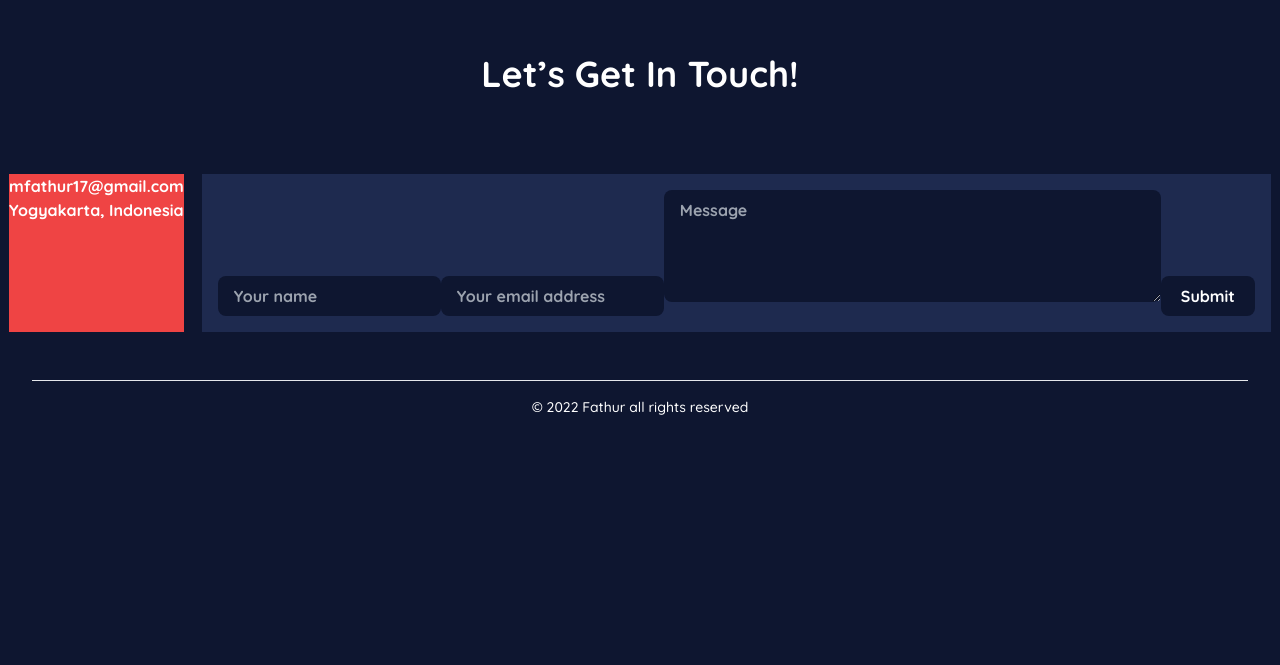
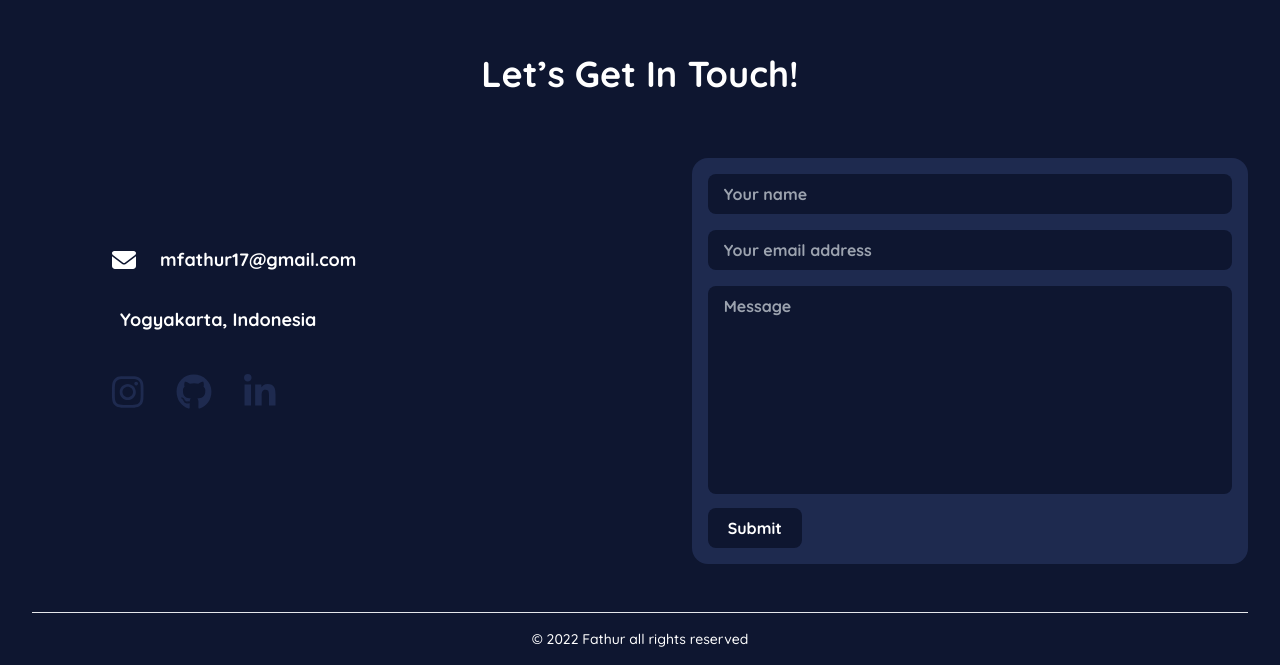
Before and after one commit to mfathur/personal-web, a Vue app: page / in a window 1280 px wide. Shown: the part 1980-2645 px from the top of the page. Before the commit the page ends 2413 px from the top, so only its background shows below. Built offline with nearby package versions, Linux system fonts and the light colour scheme.

Commit message:
ui contact me completed

```diff
--- a/package.json
+++ b/package.json
@@ -8,6 +8,10 @@
     "lint": "vue-cli-service lint"
   },
   "dependencies": {
+    "@fortawesome/fontawesome-svg-core": "^1.3.0",
+    "@fortawesome/free-brands-svg-icons": "^6.0.0",
+    "@fortawesome/free-solid-svg-icons": "^6.0.0",
+    "@fortawesome/vue-fontawesome": "^3.0.0-5",
     "@tailwindcss/postcss7-compat": "^2.2.17",
     "autoprefixer": "^9",
     "core-js": "^3.6.5",
--- a/src/components/AboutMe.vue
+++ b/src/components/AboutMe.vue
@@ -15,12 +15,12 @@
 </template>
 
 <script>
-import profileMapGetters from '@/mixins/profile';
-import skillsMapGetters from '@/mixins/skill';
+import profileMixin from '@/mixins/profile';
+import skillsMixin from '@/mixins/skill';
 
 export default {
   name: 'AboutMe',
-  mixins: [profileMapGetters, skillsMapGetters],
+  mixins: [profileMixin, skillsMixin],
 };
 
 </script>
--- a/src/components/ContactMe.vue
+++ b/src/components/ContactMe.vue
@@ -1,17 +1,29 @@
  <template>
-  <section class="font-bold text-white">
+  <section class="mx-8 font-bold text-white">
     <h2 class="text-lg text-center md:text-4xl">Let’s Get In Touch!</h2>
-    <div class="flex justify-around mt-20 ">
-      <div class="text-left bg-red-500 grow">
-        <h4>mfathur17@gmail.com</h4>
-        <h4>Yogyakarta, Indonesia</h4>
+    <div class="justify-around mt-16 md:flex">
+      <div class="w-full mr-4 text-left md:p-20">
+          <div class="flex items-center justify-center md:justify-start">
+            <fa icon="envelope" class="mr-4 text-2xl"/>
+            <h4 class="p-2 text-lg">{{getProfile.email}}</h4>
+          </div>
+          <div class="flex items-center justify-center mt-4 md:justify-start">
+            <fa icon="map-marker" class="ml-1 mr-5 text-2xl"/>
+            <h4 class="p-2 text-lg">{{getProfile.origin}}</h4>
+          </div>
+        <div class="mt-8 space-x-8 text-center md:text-left">
+          <fa :icon="['fab','instagram']" class="text-4xl text-haiti-500 hover:text-white" @click="openUrl('https://www.instagram.com/mfathoerr_/')"/>
+          <fa :icon="['fab','facebook-square']" class="text-4xl text-haiti-500 hover:text-white" @click="openUrl('https://www.facebook.com/profile.php?id=100013550419114')"/>
+          <fa :icon="['fab','github']" class="text-4xl text-haiti-500 hover:text-white" @click="openUrl('https://github.com/mfathur/')"/>
+          <fa :icon="['fab','linkedin-in']" class="text-4xl text-haiti-500 hover:text-white" @click="openUrl('https://www.linkedin.com/in/mfathoer/')"/>
+        </div>
       </div>
-      <div class="flex-col p-4 bg-haiti-500">
-          <form action="">
-                <input type="text" class="px-4 py-2 font-bold text-white rounded-lg bg-haiti-700" placeholder="Your name">
-                <input type="text" class="px-4 py-2 font-bold text-white rounded-lg bg-haiti-700" placeholder="Your email address">
-                <textarea type="text" class="px-4 py-2 font-bold text-white rounded-lg bg-haiti-700" cols="50" rows="4" placeholder="Message"/>
-                <button class="px-5 py-2 font-bold rounded-lg bg-haiti-700">Submit</button>
+      <div class="w-full p-4 mt-8 md:ml-4 rounded-2xl bg-haiti-500 md:mt-0">
+          <form>
+                <input type="text" class="w-full px-4 py-2 mb-4 font-bold text-white rounded-lg bg-haiti-700" placeholder="Your name"><br>
+                <input type="text" class="w-full px-4 py-2 mb-4 font-bold text-white rounded-lg bg-haiti-700" placeholder="Your email address"><br>
+                <textarea type="text" class="w-full px-4 py-2 mb-2 font-bold text-white rounded-lg resize-none bg-haiti-700" cols="50" rows="8" placeholder="Message"/><br>
+                <button class="px-5 py-2 font-bold rounded-lg bg-haiti-700 hover:bg-haiti-500">Submit</button>
             </form>
       </div>
     </div>
@@ -19,7 +31,16 @@
 </template>
 
 <script>
+import contactsMixin from '@/mixins/contact';
+import profileMixin from '@/mixins/profile';
+
 export default {
   name: 'ContactMe',
+  mixins: [contactsMixin, profileMixin],
+  methods: {
+    openUrl(link) {
+      window.open(link, '_blank');
+    },
+  },
 };
 </script>
--- a/src/components/Intro.vue
+++ b/src/components/Intro.vue
@@ -9,10 +9,10 @@
 </template>
 
 <script>
-import profileMapGetters from '@/mixins/profile';
+import profileMixin from '@/mixins/profile';
 
 export default {
   name: 'Intro',
-  mixins: [profileMapGetters],
+  mixins: [profileMixin],
 };
 </script>
--- a/src/main.js
+++ b/src/main.js
@@ -1,7 +1,22 @@
 import { createApp } from 'vue';
+import { FontAwesomeIcon } from '@fortawesome/vue-fontawesome';
+import { library } from '@fortawesome/fontawesome-svg-core';
+import { faEnvelope, faMapMarker } from '@fortawesome/free-solid-svg-icons';
+import {
+  faFacebookSquare,
+  faLinkedinIn,
+  faInstagram,
+  faGithub,
+} from '@fortawesome/free-brands-svg-icons';
 import App from './App.vue';
 import router from './router';
 import store from './store';
 import './assets/tailwind.css';
 
-createApp(App).use(store).use(router).mount('#app');
+library.add(faEnvelope, faMapMarker, faFacebookSquare, faLinkedinIn, faInstagram, faGithub);
+
+createApp(App)
+  .use(store)
+  .use(router)
+  .component('fa', FontAwesomeIcon)
+  .mount('#app');
--- /dev/null
+++ b/src/mixins/contact.js
@@ -0,0 +1,9 @@
+import { mapGetters } from 'vuex';
+
+export default {
+  computed: {
+    ...mapGetters(
+      ['getContacts'],
+    ),
+  },
+};
--- /dev/null
+++ b/src/services/contactModel.js
@@ -0,0 +1,7 @@
+import data from './data/contact.json';
+
+const contacts = {
+  ...data,
+};
+
+export default contacts;
--- a/src/services/data/contact.json
+++ b/src/services/data/contact.json
@@ -1,32 +1,22 @@
 [
     {
-        "media":"email",
-        "link": "mfathur17@gmail.com",
-        "icon": ""
-    },
-    {
         "media":"facebook",
-        "link": "",
+        "link": "https://www.facebook.com/profile.php?id=100013550419114",
         "icon": ""
     },
     {
         "media":"linkedin",
-        "link": "",
+        "link": "https://www.linkedin.com/in/mfathoer/",
         "icon": ""
     },
     {
         "media":"instagram",
-        "link": "",
-        "icon": ""
+        "link": "https://www.instagram.com/mfathoerr_/",
+        "icon": "['fab','instagram']"
     },
     {
         "media":"github",
-        "link": "",
-        "icon": ""
-    },
-    {
-        "media":"gitlab",
-        "link": "",
+        "link": "https://github.com/mfathur/",
         "icon": ""
     }
 ]
--- a/src/services/data/profile.json
+++ b/src/services/data/profile.json
@@ -3,5 +3,6 @@
     "job": "Software Engineer",
     "img_profile_url": "./../assets/images/myphoto-home.png",
     "overview": "Lorem ipsum dolor sit amet, consectetur adipiscing elit. Id turpis rutrum nam non risus magnis elit et. Nec est ac viverra placerat in interdum donec sed molestie. Odio fermentum faucibus sit purus aenean justo donec aliquam felis. Ac sed placerat amet morbi sapien quisque faucibus.Purus feugiat ultrices libero turpis euismod. Nec nec tortor eget lacus ac fermentum dolor. Velit imperdiet nascetur sit leo viverra adipiscing. Nunc suspendisse vestibulum eget nunc dignissim aliquet quam.",
-    "origin": "Yogyakarta, Indonesia"
+    "origin": "Yogyakarta, Indonesia",
+    "email": "mfathur17@gmail.com"
 }
--- a/src/services/profileModel.js
+++ b/src/services/profileModel.js
@@ -6,6 +6,7 @@ const profileData = {
   imgProfileUrl: data.img_profile_url,
   overview: data.overview,
   origin: data.origin,
+  email: data.email,
 };
 
 export default profileData;
--- a/src/store/index.js
+++ b/src/store/index.js
@@ -2,11 +2,13 @@ import { createStore } from 'vuex';
 
 import profileData from '../services/profileModel';
 import skillsData from '../services/skillModel';
+import contactData from '../services/contactModel';
 
 export default createStore({
   state: {
     profile: profileData,
     skills: skillsData,
+    contacts: contactData,
   },
   mutations: {
   },
@@ -17,6 +19,9 @@ export default createStore({
     getSkills(state) {
       return state.skills;
     },
+    getContacts(state) {
+      return state.contacts;
+    },
   },
   actions: {
   },
```
Also changed, not shown: 1 other file (tests, documents, lock files or other folders).
